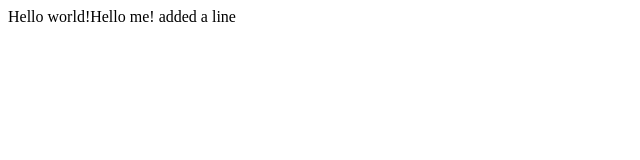
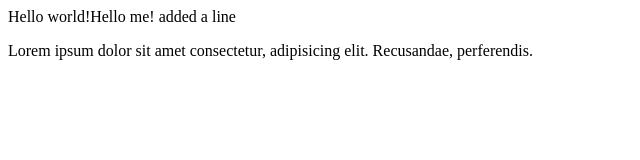
Before and after one commit to krkiran24/usingGit, a plain HTML site: page index.html in a window 1280 px wide. Shown: the whole page, without its empty margins (0-640 px from the left). Drawn offline with Linux system fonts and the light colour scheme.

Commit message:
added para

```diff
--- a/index.html
+++ b/index.html
@@ -7,5 +7,9 @@
   </head>
   <body>
     Hello world!Hello me! added a line
+    <p>
+      Lorem ipsum dolor sit amet consectetur, adipisicing elit. Recusandae,
+      perferendis.
+    </p>
   </body>
 </html>
```
Also changed, not shown: hello.html (+1 -1 lines).
